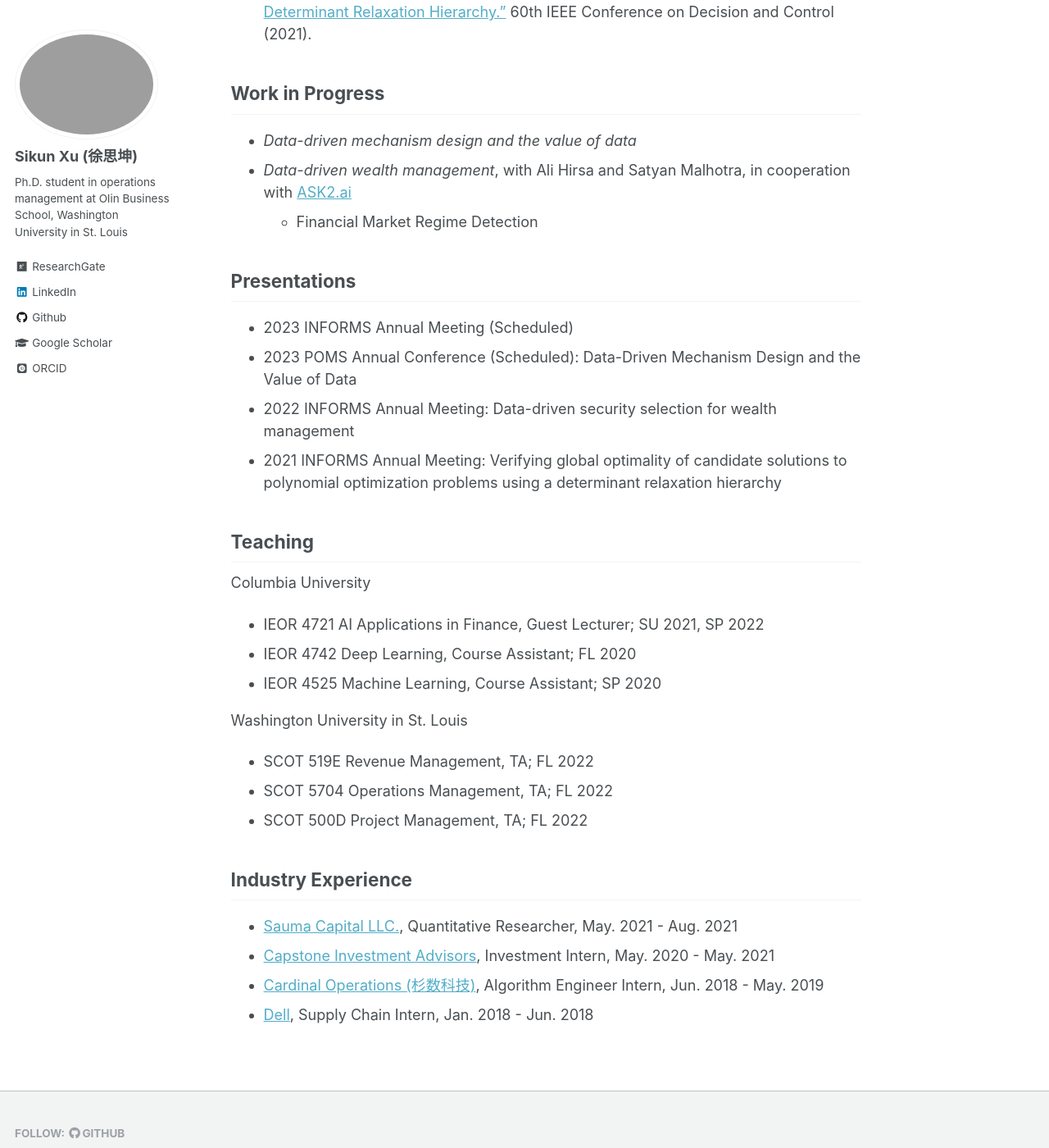
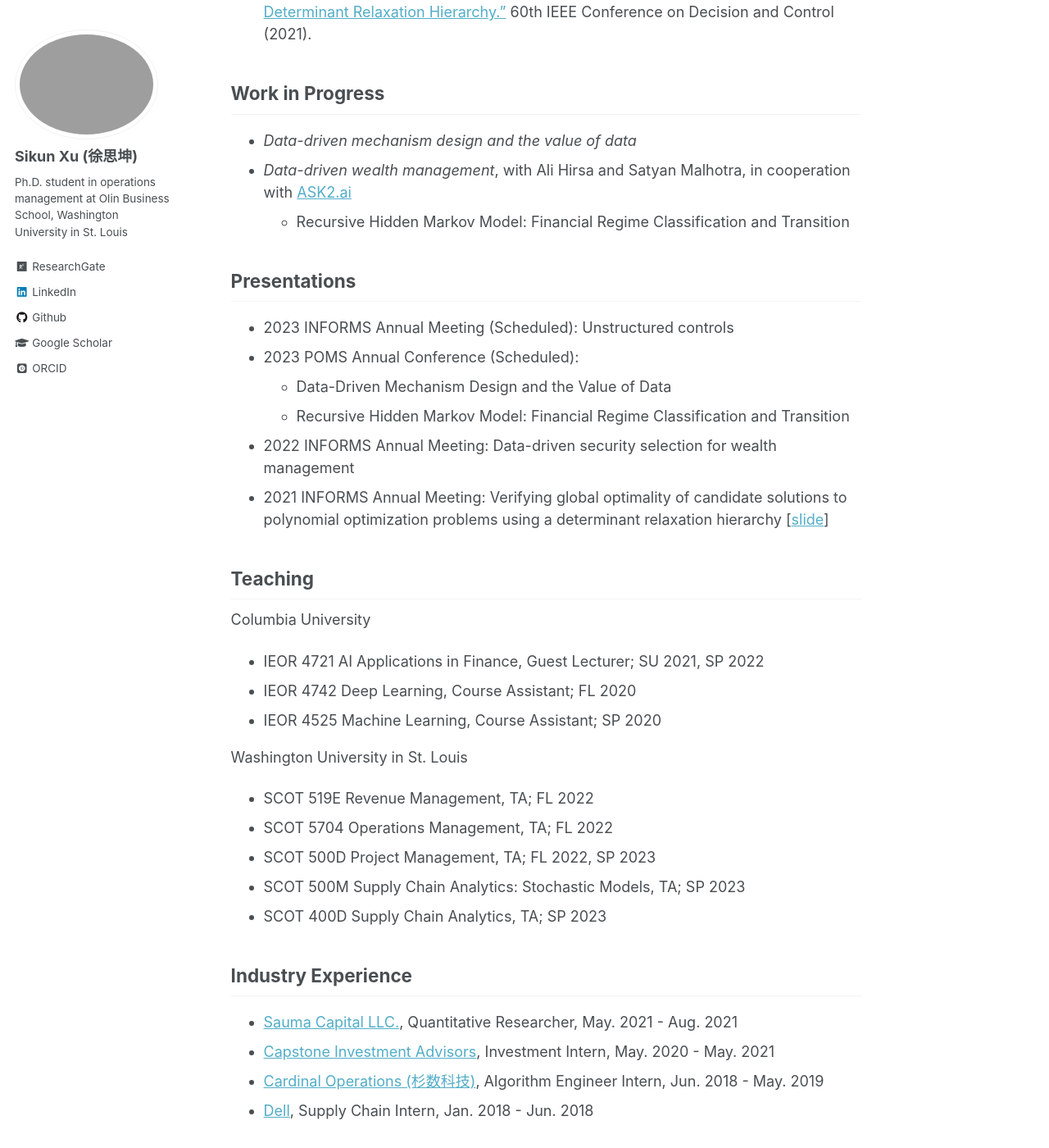
Before and after one commit to iamsikun/iamsikun.github.io, a Jekyll site: the page built from _pages/about.md, in a window 1280 px wide and 1400 px high, scrolled down 1033 px. Shown: the whole window at 82% size. Built offline with Jekyll 4.4.1, drawn with Linux system fonts in a browser that asks for light colours; some web fonts are replaced.

Commit message:
Update about

```diff
--- a/_pages/about.md
+++ b/_pages/about.md
@@ -33,13 +33,15 @@ I am a Ph.D. student in [Supply Chain, Operations, and Technology](https://olin.
 ## Work in Progress
 * *Data-driven mechanism design and the value of data*
 * *Data-driven wealth management*, with Ali Hirsa and Satyan Malhotra, in cooperation with [ASK2.ai](https://www.ask2.ai/)
-  * Financial Market Regime Detection
+  * Recursive Hidden Markov Model: Financial Regime Classification and Transition
 
 ## Presentations
-* 2023 INFORMS Annual Meeting (Scheduled)
-* 2023 POMS Annual Conference (Scheduled): Data-Driven Mechanism Design and the Value of Data
+* 2023 INFORMS Annual Meeting (Scheduled): Unstructured controls
+* 2023 POMS Annual Conference (Scheduled):
+    * Data-Driven Mechanism Design and the Value of Data
+    * Recursive Hidden Markov Model: Financial Regime Classification and Transition
 * 2022 INFORMS Annual Meeting: Data-driven security selection for wealth management
-* 2021 INFORMS Annual Meeting: Verifying global optimality of candidate solutions to polynomial optimization problems using a determinant relaxation hierarchy
+* 2021 INFORMS Annual Meeting: Verifying global optimality of candidate solutions to polynomial optimization problems using a determinant relaxation hierarchy \[[slide](https://wustl.box.com/s/uual8yxs54isfz5jmm42p1ekuasds4h3)\]
 
 ## Teaching
 Columbia University
@@ -50,7 +52,9 @@ Columbia University
 Washington University in St. Louis
 * SCOT 519E Revenue Management, TA; FL 2022
 * SCOT 5704 Operations Management, TA; FL 2022
-* SCOT 500D Project Management, TA; FL 2022
+* SCOT 500D Project Management, TA; FL 2022, SP 2023
+* SCOT 500M Supply Chain Analytics: Stochastic Models, TA; SP 2023
+* SCOT 400D Supply Chain Analytics, TA; SP 2023
 
 ## Industry Experience
 * [Sauma Capital LLC.](https://www.linkedin.com/company/sauma-capital-llc), Quantitative Researcher, May. 2021 - Aug. 2021
```
